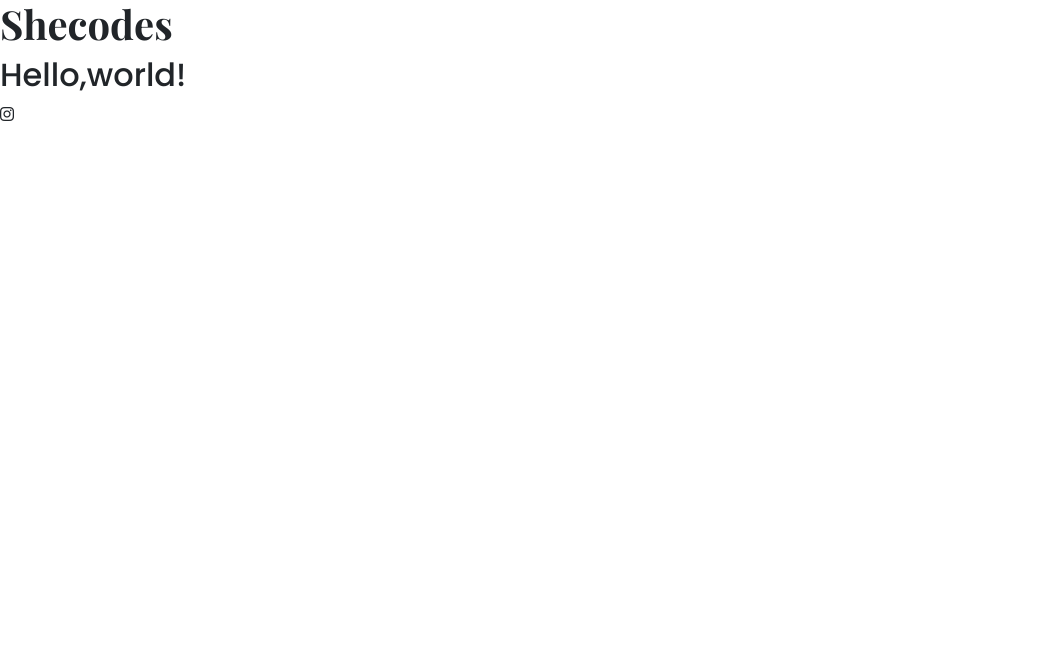
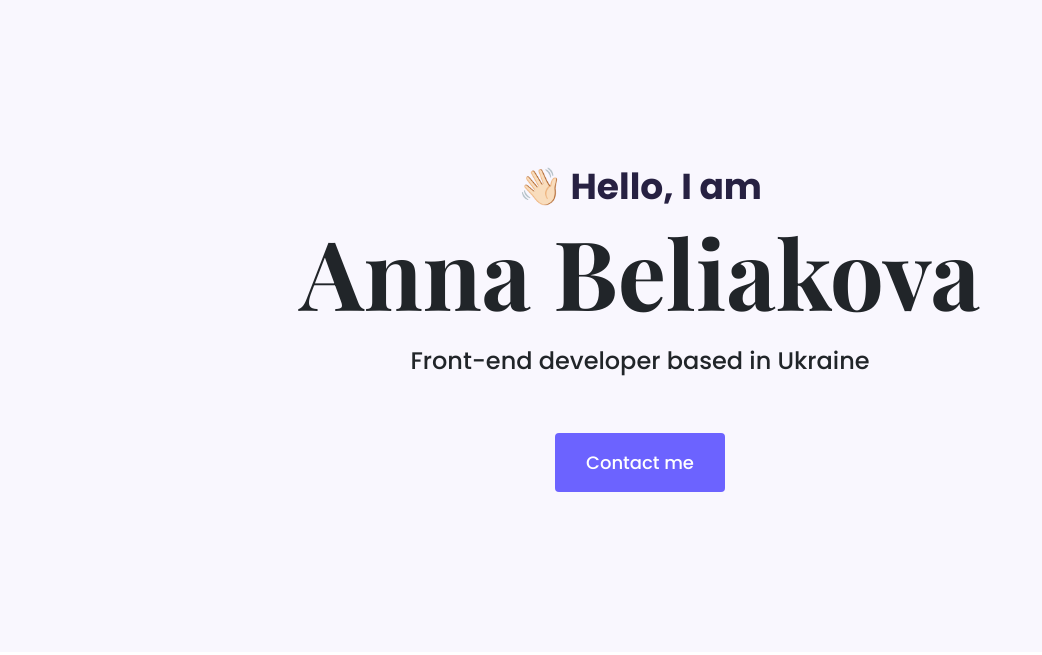
Before and after one commit to belyakova1407/portfolio, a plain HTML site: page index.html in a window 1280 px wide. Shown: the whole page, without its empty margins (0-1042 px from the left). Drawn offline with nearby package versions, Linux system fonts and the light colour scheme.

Commit message:
homepage styling

```diff
--- a/index.html
+++ b/index.html
@@ -25,8 +25,13 @@
     <title>Document</title>
   </head>
   <body>
-    <h1>Shecodes</h1>
-    <h2>Hello,world!</h2>
-    <p><i class="fa-brands fa-instagram"></i></p>
+    <div class="hero">
+      <p>👋🏻 Hello, I am</p>
+      <h1>Anna Beliakova</h1>
+      <h2 class="mb-5">Front-end developer based in Ukraine</h2>
+      <div>
+        <a href="#" class="btn btn-branding">Contact me</a>
+      </div>
+    </div>
   </body>
 </html>
--- a/styles/app.css
+++ b/styles/app.css
@@ -1,7 +1,49 @@
-h1 {
-  font-family: "Playfair Display", serif;
+:root {
+  --branding-color: #6c63ff;
+  --heading-font-family: "Playfair Display", serif;
+  --default-font-family: "Poppins", sans-serif;
+  --secondary-color: #f9f7fe;
+}
+body {
+  font-family: var(--default-font-family);
+}
+h1,
+h2,
+h3,
+h4,
+h5,
+h6 {
+  font-family: var(--heading-font-family);
   font-weight: bold;
 }
-h2 {
-  font-family: "Poppins", sans-serif;
+h1 {
+  font-size: 96px;
 }
+p {
+  font-weight: normal;
+}
+.hero {
+  background-color: var(--secondary-color);
+  text-align: center;
+  padding: 160px 20px;
+}
+.hero p {
+  font-weight: bold;
+  font-size: 36px;
+  margin: 0;
+  color: #272142;
+}
+.hero h2 {
+  font-family: var(--default-font-family);
+  font-weight: normal;
+  font-size: 24px;
+  line-height: 2;
+}
+.btn-branding {
+  background: var(--branding-color);
+  border-radius: 4px;
+  color: white;
+  font-size: 18px;
+  line-height: 27px;
+  padding: 15px 30px;
+}
```
